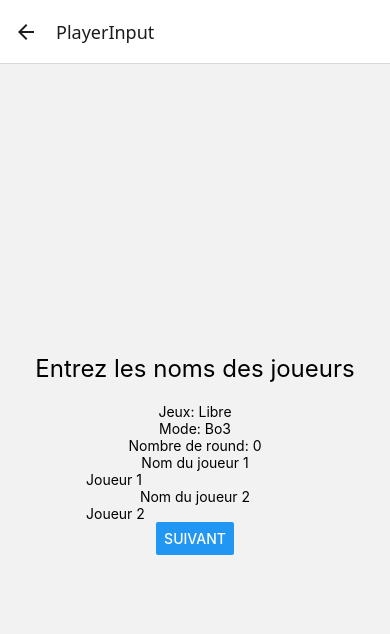
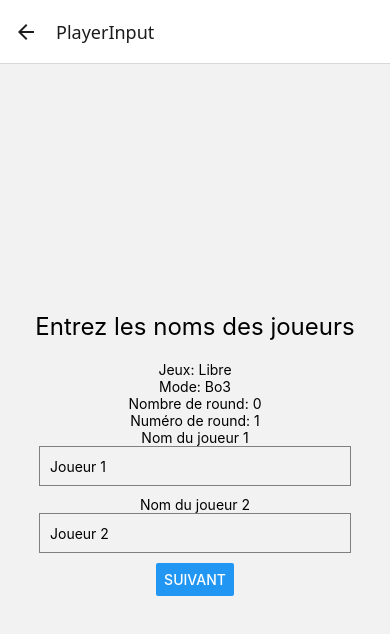
Before and after one commit to GallegoB/compteur-points-lorcana, a React Native app: screen / in a window 390 px wide. Both pictures are taken after a click on the button "VALIDER". Shown: the top 634 px of the page. Built offline with nearby package versions, Linux system fonts and the light colour scheme.

Commit message:
Ajoute de la boucle des rounds

```diff
--- a/screens/DiceRollScreen.js
+++ b/screens/DiceRollScreen.js
@@ -7,7 +7,7 @@ const DiceRollScreen = ({ navigation, route }) => {
   const [player1Score, setPlayer1Score] = useState(0);
   const [player2Score, setPlayer2Score] = useState(0);
    const [firstPlayer, setfirstPlayer] = useState('');
-  const { player1, player2, mode, round } = route.params;
+  const { player1, player2, mode, round, nbRound, nbRoundMade } = route.params;
 
   const rollDice = () => {
     const score1 = Math.floor(Math.random() * 12) + 1;
@@ -16,7 +16,6 @@ const DiceRollScreen = ({ navigation, route }) => {
     setPlayer2Score(score2);
     if (score1 > score2) {
      setfirstPlayer(player1);
-
     } else if (score2 > score1) {
       setfirstPlayer(player2);
     }
@@ -25,9 +24,9 @@ const DiceRollScreen = ({ navigation, route }) => {
 
   const handleNext = () => {
     if (player1Score > player2Score) {
-      navigation.navigate('Game', { firstPlayer, player1, player2, mode, round });
+      navigation.navigate('Game', { firstPlayer, player1, player2, mode, round, nbRound, nbRoundMade });
     } else if (player2Score > player1Score) {
-      navigation.navigate('Game', { firstPlayer, player1, player2, mode, round });
+      navigation.navigate('Game', { firstPlayer, player1, player2, mode, round, nbRound, nbRoundMade });
     }else{
       Alert("Valeur identique, relancez le dé");
     }
@@ -36,9 +35,10 @@ const DiceRollScreen = ({ navigation, route }) => {
   return (
     <View style={styles.container}>
       <Text style={styles.title}>Lancer le dé pour déterminer le premier joueur</Text>
+    <Text>Round numéro: {nbRoundMade}</Text>
       <Button title="Lancer le dé" onPress={rollDice} />
-      <Text>Score de {player1}: {player1Score}</Text>
-      <Text>Score de {player2}: {player2Score}</Text>
+      <Text>{player1} a obtenu {player1Score}</Text>
+      <Text>{player2} a obtenu {player2Score}</Text>
 
       <Text style={styles.title}>Le joueur qui commencer est: {firstPlayer}</Text>
       <Button title="Suivant" onPress={handleNext} />
--- a/screens/GameScreen.js
+++ b/screens/GameScreen.js
@@ -8,8 +8,13 @@ const GameScreen = ({ navigation, route }) => {
   const [player2Score, setPlayer2Score] = useState(0);
   const [player1Victory, setPlayer1Victory] = useState(0);
   const [player2Victory, setPlayer2Victory] = useState(0);
-  const { firstPlayer, player1, player2, mode, round, nbRound } = route.params;
+  const { firstPlayer, player1, player2, mode, round, nbRound, nbRoundMade} = route.params;
   let nbGame = 0;
+
+function endGame() {
+  navigation.navigate('RoundSummary', { player1, player2, mode, round, nbRound, nbRoundMade });
+}
+
 function debParty() {
   setPlayer1Score(0);
   setPlayer2Score(0);
@@ -21,27 +26,27 @@ function debParty() {
       setPlayer2Score(player2Score + 1);
     }
 
-    if (player1Score === 20 || player2Score === 20) {
+    if (player1Score == 20 || player2Score == 20) {
       if(round === 'Bo1') {
-        navigation.navigate('RoundSummary', { player1, player2, mode, round, nbRound });
+        endGame();
       }if (round === 'Bo2') {
         if (nbGame < 3) {
           nbGame++;
-          if(player1Score === 20) {
+          if(player1Score == 20) {
             setPlayer1Victory(player1Victory + 1);
             alert(`Victoire de ${player1}`);
-          }if(player2Score === 20) {
+          }else if(player2Score === 20) {
             setPlayer2Victory(player2Victory + 1);
             alert(`Victoire de ${player2}`);
           }
 
           if (player1Victory === 2 || player2Victory === 2) {
             alert(`1 Le gagnent de la round est ${player1Victory === 2 ? player1 : player2}`);
-            navigation.navigate('RoundSummary', { player1, player2, mode, round, nbRound  });
+           endGame();
         } else if (player1Victory !== player2Victory) {
             if(player1Victory === 1 && player2Victory === 1) {
                 alert(`Egalité`);
-                navigation.navigate('RoundSummary', { player1, player2, mode, round, nbRound  });
+                endGame();
             }
         }
 
@@ -49,26 +54,22 @@ function debParty() {
       }
       }if (round === 'Bo3') {
         nbGame++;
-        if(player1Score === 20) {
+        if(player1Score == 20) {
           setPlayer1Victory(player1Victory + 1);
           alert(`Victoire de ${player1}`);
-        }if(player2Score === 20) {
+        }if(player2Score == 20) {
           setPlayer2Victory(player2Victory + 1);
           alert(`Victoire de ${player2}`);
         }
 
         if(player1Victory === 2 || player2Victory === 2) {
           alert(`Le gagnent de la round est ${player1Victory === 2 ? player1 : player2}`);
-          navigation.navigate('RoundSummary', { player1, player2, mode, round, nbRound  });
+          endGame();
         }else if(player1Victory === 1 && player2Victory === 1) {
           alert(`Egalité`);
-          navigation.navigate('RoundSummary', { player1, player2, mode, round, nbRound  });
+         endGame();
       }
-
         debParty();
-
-
-
       }
     }
 
@@ -86,13 +87,14 @@ function debParty() {
   return (
     <View style={styles.container}>
       <Text style={styles.title}>{firstPlayer} commence</Text>
+      <Text>Numéro de round: {nbRoundMade}</Text>
       <Text>Score de {player1}: {player1Score}</Text>
-      <Text>round gagner: {player1Victory}</Text>
+      <Text>Partie gagner: {player1Victory}</Text>
       <Button title={`+`} onPress={() => handleIncrement(player1)} />
       <Button title={`-`} onPress={() => handleDecrement(player1)} />
       <Text></Text>
       <Text>Score de {player2}: {player2Score}</Text>
-      <Text>round gagner: {player2Victory}</Text>
+      <Text>Partie gagner: {player2Victory}</Text>
       <Button title={`+`} onPress={() => handleIncrement(player2)} />
       <Button title={`-`} onPress={() => handleDecrement(player2)} />
 
--- a/screens/HomeScreen.js
+++ b/screens/HomeScreen.js
@@ -8,6 +8,7 @@ const HomeScreen = ({ navigation }) => {
   const [mode, setMode] = useState('Libre');
   const [round, setRound] = useState('Bo3');
   const [nbRound, setNbRound] = useState(0);
+    const [nbRoundMade, setNbRoundMade] = useState(1);
   return (
     <View style={styles.container}>
       <Text style={styles.title}>Choisissez le mode de jeu</Text>
@@ -38,7 +39,7 @@ const HomeScreen = ({ navigation }) => {
         <Picker.Item label="Bo2" value="Bo2" />
         <Picker.Item label="Bo3" value="Bo3" />
       </Picker>
-        <Button title="Valider" onPress={() => navigation.navigate('PlayerInput', { mode, round, nbRound})} />
+        <Button title="Valider" onPress={() => navigation.navigate('PlayerInput', { mode, round, nbRound, nbRoundMade})} />
     </View>
   );
 };
--- a/screens/PlayerInputScreen.js
+++ b/screens/PlayerInputScreen.js
@@ -6,7 +6,11 @@ import styles from './styles'; // Importez les styles depuis le fichier styles.j
 const PlayerInputScreen = ({ navigation, route }) => {
   const [player1, setPlayer1] = useState('');
   const [player2, setPlayer2] = useState('');
-  const { mode, round, nbRound } = route.params;
+  const { mode, round, nbRound, nbRoundMade } = route.params;
+
+
+
+
 
   const handleSubmit = () => {
     let updatedPlayer1 = player1;
@@ -17,7 +21,7 @@ const PlayerInputScreen = ({ navigation, route }) => {
     if (updatedPlayer2 === '') {
       updatedPlayer2 = 'Joueur 2';
     }
-    navigation.navigate('DiceRoll', { player1: updatedPlayer1, player2: updatedPlayer2, mode, round, nbRound});
+    navigation.navigate('DiceRoll', { player1: updatedPlayer1, player2: updatedPlayer2, mode, round, nbRound, nbRoundMade});
   };
 
   return (
@@ -26,6 +30,7 @@ const PlayerInputScreen = ({ navigation, route }) => {
       <Text>Jeux: {mode}</Text>
       <Text>Mode: {round}</Text>
       <Text>Nombre de round: {nbRound}</Text>
+      <Text>Numéro de round: {nbRoundMade}</Text>
       <Text></Text>
       <Text>Nom du joueur 1</Text>
       <TextInput
--- a/screens/RoundSummaryScreen.js
+++ b/screens/RoundSummaryScreen.js
@@ -6,18 +6,29 @@ import styles from './styles'; // Importez les styles depuis le fichier styles.j
 
 const RoundSummaryScreen = ({ navigation, route }) => {
   const [comment, setComment] = useState('');
-  const { player1, player2, mode } = route.params;
+  const { firstPlayer, player1, player2, mode, round, nbRound, nbRoundMade } = route.params;
 
   const handleSubmit = () => {
     // Enregistrer les couleurs des decks et le commentaire
-    // Pour l'instant, on affiche juste un message
-    alert(`Commentaire: ${comment}`);
-    navigation.navigate('Home');
+
+
+
+    // Si nbRound est égal à nbRoundMade, on revient à l'écran d'accueil
+    if (nbRound == nbRoundMade) {
+      navigation.navigate('Home');
+    } else {
+      // Sinon, on revient à l'écran de saisie des Joueurs et on incrémente le numéro de round
+      navigation.navigate('PlayerInput', { mode, round, nbRound, nbRoundMade: nbRoundMade + 1 });
+    }
+
   };
 
   return (
     <View style={styles.container}>
       <Text style={styles.title}>Fin du round</Text>
+      <Text>Nombre de round: {nbRound}</Text>
+      <Text>Numéro de round: {nbRoundMade}</Text>
+      <Text>Mode: {mode}</Text>
       <TextInput
         style={styles.input}
         placeholder="Ajouter un commentaire"
--- a/screens/styles.js
+++ b/screens/styles.js
@@ -10,6 +10,14 @@ const styles = StyleSheet.create({
     fontSize: 24,
     marginBottom: 20,
   },
+  input: {
+    height: 40,
+    borderColor: 'gray',
+    borderWidth: 1,
+    marginBottom: 10,
+    paddingHorizontal: 10,
+    width: '80%',
+  },
 });
 
 export default styles;
```
